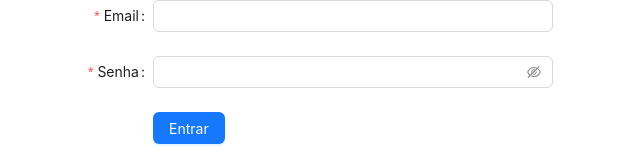
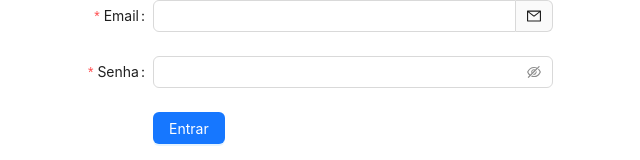
Before and after one commit to felipepoliveira/fpmtoolkit-frontend, a React (Vite) app: page /login in a window 1280 px wide. Shown: the top 160 px of the page, without its empty margins (47-687 px from the left). Built offline with nearby package versions, Linux system fonts and the light colour scheme.

Commit message:
🚧 WIP

```diff
--- a/package.json
+++ b/package.json
@@ -10,6 +10,7 @@
     "preview": "vite preview"
   },
   "dependencies": {
+    "@ant-design/icons": "^5.6.1",
     "antd": "^5.24.3",
     "axios": "^1.8.3",
     "framer-motion": "^12.5.0",
--- /dev/null
+++ b/src/app/@components/AvailableEmailInput/AvailableEmailInput.tsx
@@ -0,0 +1,81 @@
+import { MailOutlined } from "@ant-design/icons";
+import { Input, InputProps, Spin } from "antd";
+import { JSX, useState } from "react";
+
+/**
+ * Properties for the AvailableEmailInput component.
+ */
+interface AvailableEmailInputProps extends InputProps {
+
+}
+
+/**
+ * The state of the AvailableEmailInput component.
+ */
+type AvailableEmailInputState = "editing" | "checking" | "checked";
+
+/**
+ * The state of the email availability.
+ */
+type EmailAvailableState = "available" | "unavailable";
+
+/**
+ * A component that allows users to input an email address and checks if it is available.
+ */
+export default function AvailableEmailInput(props: AvailableEmailInputProps): JSX.Element {
+
+    const [inputState, setInputState] = useState<AvailableEmailInputState>("editing");
+    const [emailAvailableState, setEmailAvailableState] = useState<EmailAvailableState>("available");
+
+    function checkEmailAvailability() {
+        setInputState("checking")
+    }
+
+    let onChangeTimeoutController : number | undefined = undefined
+    function onChange() {
+        setInputState("editing")
+        if (onChangeTimeoutController) {
+            clearTimeout(onChangeTimeoutController)
+            onChangeTimeoutController = undefined
+            console.log("Clearing timeout")
+        }
+        onChangeTimeoutController = setTimeout(() => {
+            checkEmailAvailability()
+        }, 1200)
+    }
+
+    /**
+     * @returns The JSX element that represents the email availability state.
+     */
+    function EmailAvailabilityIdentifierAddon(): JSX.Element {
+        switch (inputState) {
+            case "editing": return <MailOutlined />
+            case "checking": return <Spin />
+            case "checked":
+                switch (emailAvailableState) {
+                    case "available":
+                        return <span style={{ color: "green" }}>✓</span>;
+                    case "unavailable":
+                        return <span style={{ color: "red" }}>✗</span>;
+                }
+        }
+    }
+
+    return (
+        <Input {...props}
+            addonAfter={<EmailAvailabilityIdentifierAddon />}
+            onBlur={(event) => {
+                checkEmailAvailability()
+                if (props.onBlur) {
+                    props.onBlur(event)
+                }
+            }}
+            onChange={(event) => {
+                onChange()
+                if (props.onChange) {
+                    props.onChange(event)
+                }
+            }}
+        />
+    );
+}
--- a/src/app/login/LoginPage.tsx
+++ b/src/app/login/LoginPage.tsx
@@ -6,6 +6,7 @@ import ApiError from "../../api/backend-api/api-error";
 import FadeAlertError from "../@components/FadeAlertError/FadeAlertError";
 import FadeContainer from "../@components/FadeContainer/FadeContainer";
 import { Link } from "react-router";
+import AvailableEmailInput from "../@components/AvailableEmailInput/AvailableEmailInput";
 
 
 interface LoginFormType {
@@ -68,7 +69,7 @@ export default function LoginPage(): JSX.Element {
                     name="email"
                     rules={[{ required: true, message: "O campo e-mail é obrigatório" }]}
                 >
-                    <Input />
+                    <AvailableEmailInput />
                 </Form.Item>
                 <Form.Item<LoginFormType>
                     label="Senha"
```
Also changed, not shown: 1 other file (tests, documents, lock files or other folders).
